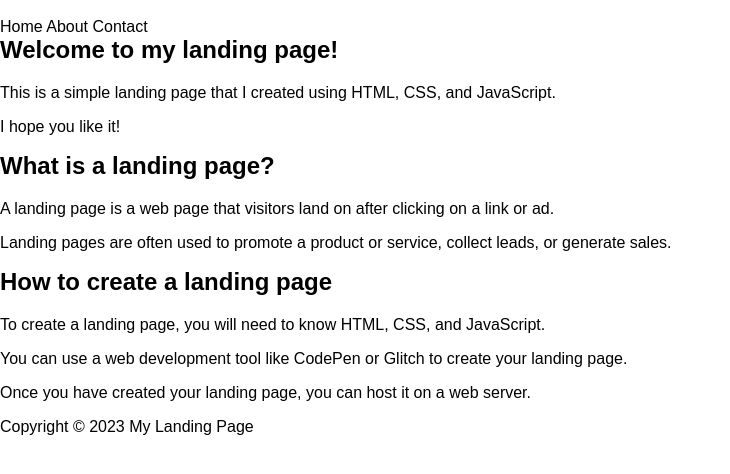
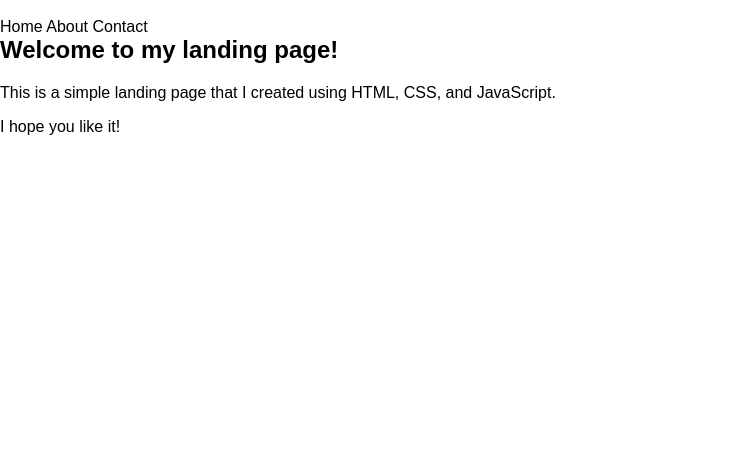
Before and after one commit to avatiworld/satelite, a plain HTML site: page index.html in a window 1280 px wide. Shown: the part 40-514 px from the top of the page, without its empty margins (0-730 px from the left). Drawn offline with Linux system fonts and the light colour scheme.

Commit message:
Update index.html

```diff
--- a/index.html
+++ b/index.html
@@ -21,20 +21,5 @@
       <p>This is a simple landing page that I created using HTML, CSS, and JavaScript.</p>
       <p>I hope you like it!</p>
     </section>
-    <section>
-      <h2>What is a landing page?</h2>
-      <p>A landing page is a web page that visitors land on after clicking on a link or ad.</p>
-      <p>Landing pages are often used to promote a product or service, collect leads, or generate sales.</p>
-    </section>
-    <section>
-      <h2>How to create a landing page</h2>
-      <p>To create a landing page, you will need to know HTML, CSS, and JavaScript.</p>
-      <p>You can use a web development tool like CodePen or Glitch to create your landing page.</p>
-      <p>Once you have created your landing page, you can host it on a web server.</p>
-    </section>
-  </main>
-  <footer>
-    <p>Copyright &copy; 2023 My Landing Page</p>
-  </footer>
 </body>
 </html>
```
